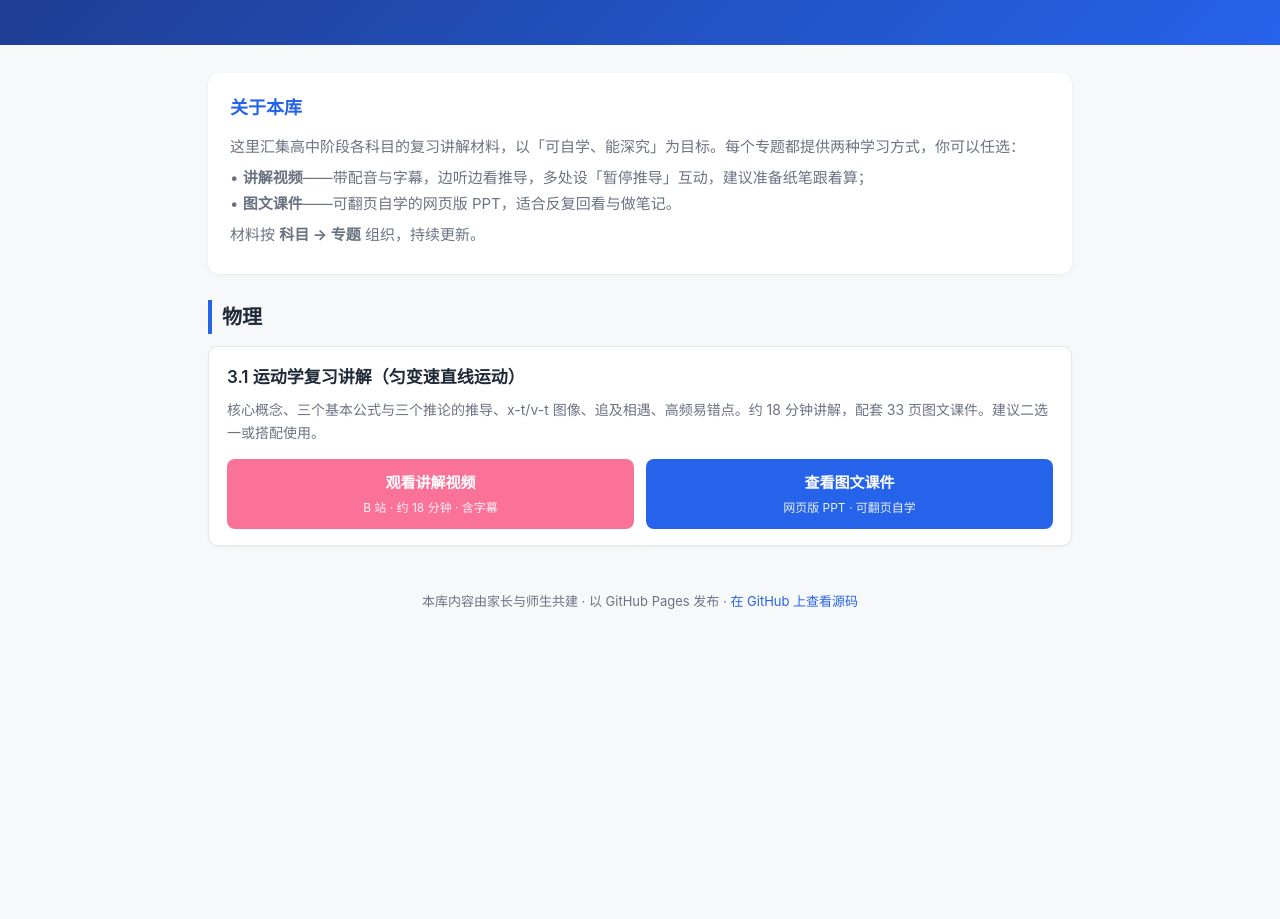
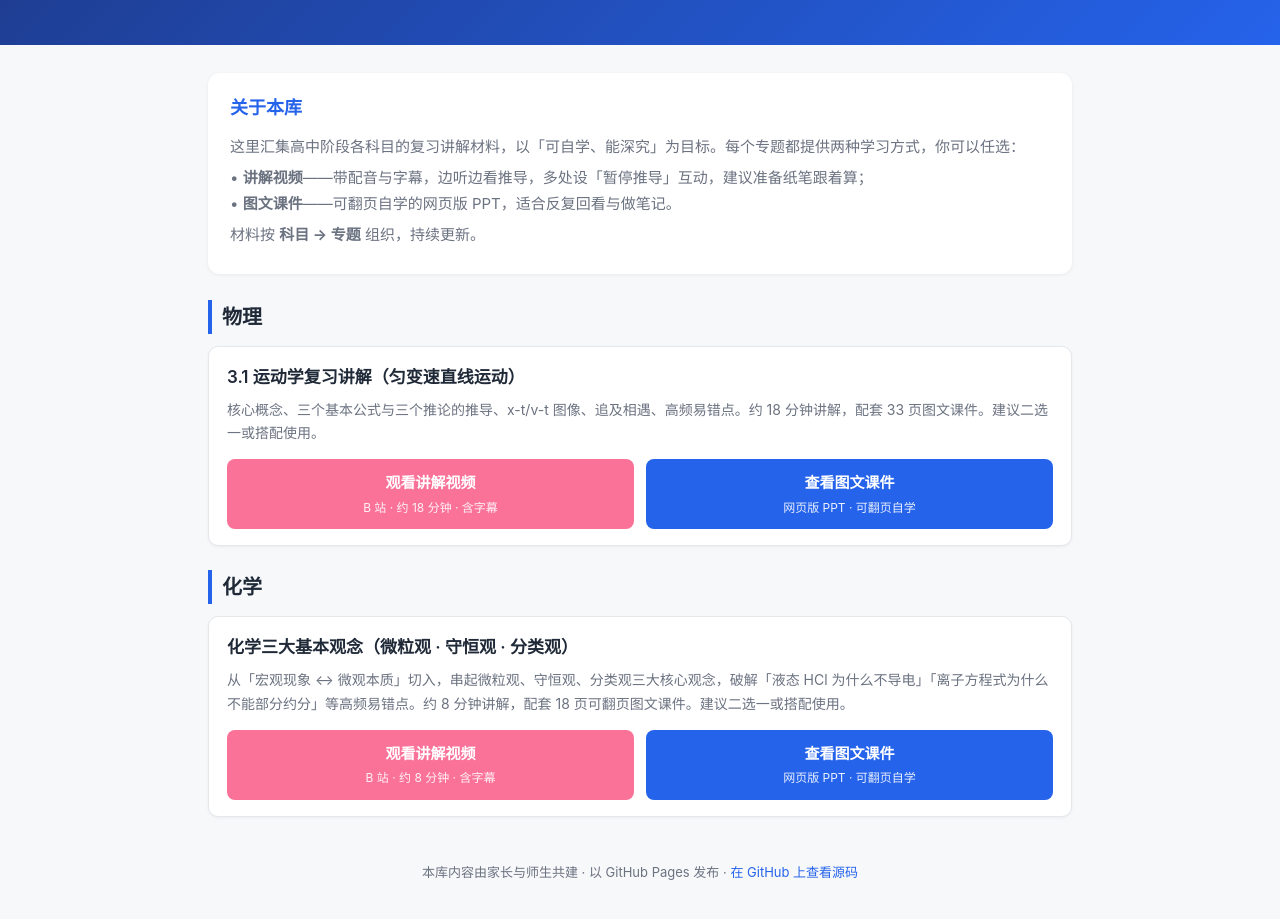
Before and after one commit to na57/gaokao, a plain HTML site: page index.html in a window 1280 px wide. Shown: the part 137-1056 px from the top of the page. Before the commit the page ends 829 px from the top, so only its background shows below. Drawn offline with Linux system fonts and the light colour scheme.

Commit message:
docs: 落地页增加化学·三大基本观念条目

```diff
--- a/index.html
+++ b/index.html
@@ -64,9 +64,27 @@
     </div>
   </section>
 
+    <section class="subject">
+    <h3>化学</h3>
+    <div class="item">
+      <div class="t">化学三大基本观念（微粒观 · 守恒观 · 分类观）</div>
+      <div class="d">从「宏观现象 ↔ 微观本质」切入，串起微粒观、守恒观、分类观三大核心观念，破解「液态 HCl 为什么不导电」「离子方程式为什么不能部分约分」等高频易错点。约 8 分钟讲解，配套 18 页可翻页图文课件。建议二选一或搭配使用。</div>
+      <div class="actions">
+        <a class="btn btn-video" href="https://www.bilibili.com/video/BV1E6Hj6iE6D?vd_source=9627bcb8f6c60c10a3fe16123cca1997" target="_blank" rel="noopener">
+          观看讲解视频
+          <span class="sub">B 站 · 约 8 分钟 · 含字幕</span>
+        </a>
+        <a class="btn btn-ppt" href="化学/化学三大基本观念-课件.html">
+          查看图文课件
+          <span class="sub">网页版 PPT · 可翻页自学</span>
+        </a>
+      </div>
+    </div>
+  </section>
+
   <footer>
     本库内容由家长与师生共建 · 以 GitHub Pages 发布 ·
-    <a href="https://github.com/na57/gaokao">在 GitHub 上查看源码</a>
+    <a href="https://github.com/na57/gk">在 GitHub 上查看源码</a>
   </footer>
 </main>
 </body>
```
